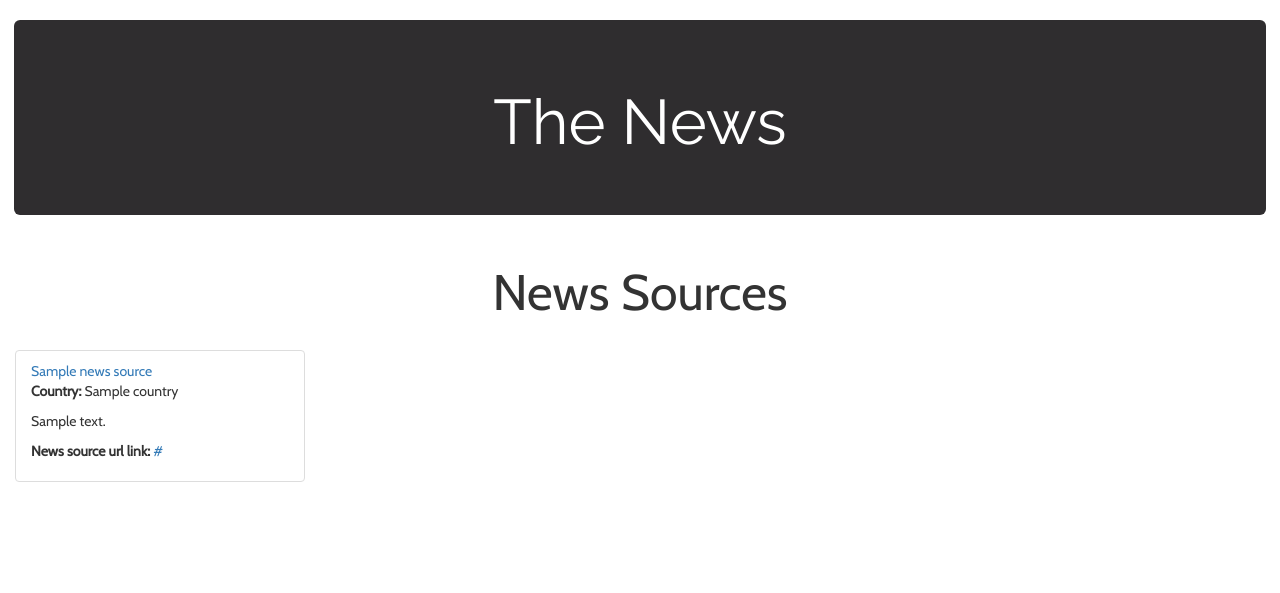
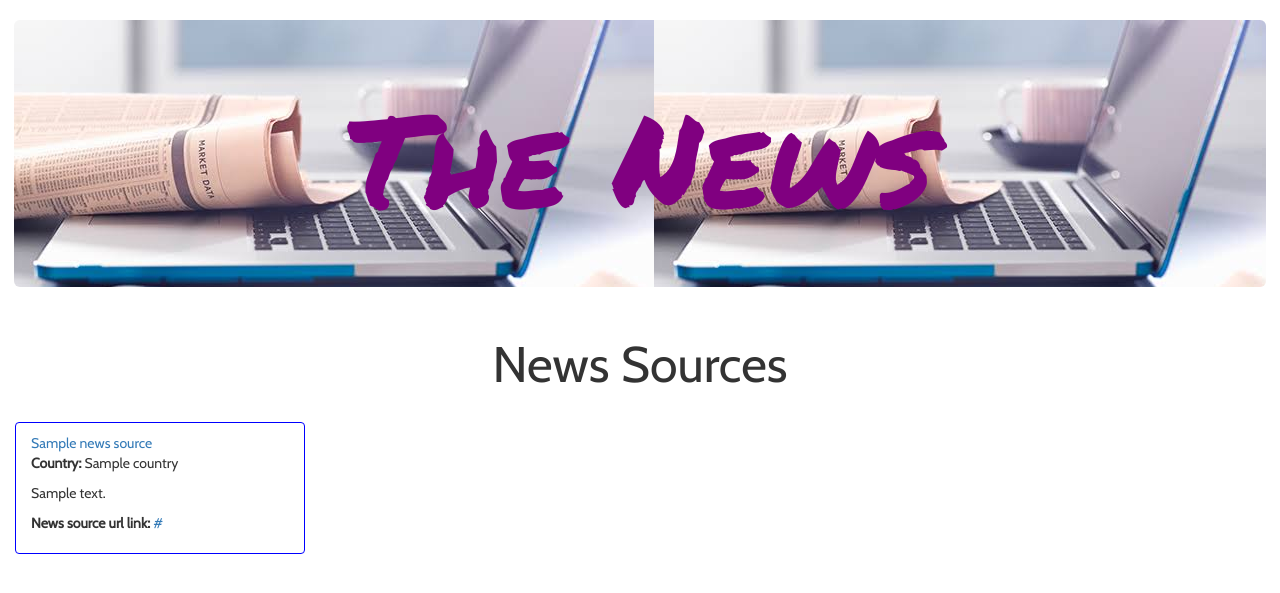
Before and after one commit to IanMK-1/The-news, a Python web app: template app/templates/index.html in a window 1280 px wide. Shown: the part 52-645 px from the top of the page. Run offline with Jinja, Linux system fonts and the light colour scheme; the template is opened without the code that fills it: most values are stand-ins (such as "Sample title", 1, 10 or a date in 2020); some libraries are stand-ins or nearby versions.

Commit message:
Add styling to homepage

```diff
--- a/app/static/css/index.css
+++ b/app/static/css/index.css
@@ -22,11 +22,14 @@ h3 {
 }
 .jumbotron {
     text-align: center;
-    background-color: rgb(47, 45, 47);
-    color: white;
+    background-image: url('/static/images/news.jpeg');
+    color: purple;
     margin-left: 14px;
     margin-right: 14px;
-    font-family: 'Raleway', sans-serif;
+    font-family: 'Permanent Marker', cursive;
+}
+.jumbotron h1 {
+    font-size: 10vw;
 }
 #error {
     text-align: center;
@@ -34,3 +37,6 @@ h3 {
     font: bold;
     background-color: red;
 }
+.list-group-item {
+    border-color: blue;
+}
--- a/app/templates/index.html
+++ b/app/templates/index.html
@@ -12,11 +12,12 @@
     <link rel="stylesheet" href="{{url_for('static',filename='css/index.css')}}">
     <link href="https://fonts.googleapis.com/css?family=Cabin&display=swap" rel="stylesheet">
     <link href="https://fonts.googleapis.com/css?family=Raleway&display=swap" rel="stylesheet">
+    <link href="https://fonts.googleapis.com/css?family=Permanent+Marker&display=swap" rel="stylesheet">
 {% endblock %}
 
 {% block content %}
     <div class="container-fluid">
-        <div class="row">
+        <div class="row" id="title">
             <div class="jumbotron">
                 <h1>The News</h1>
             </div>
```
Also changed, not shown: app/static/images/news.jpeg (added).
